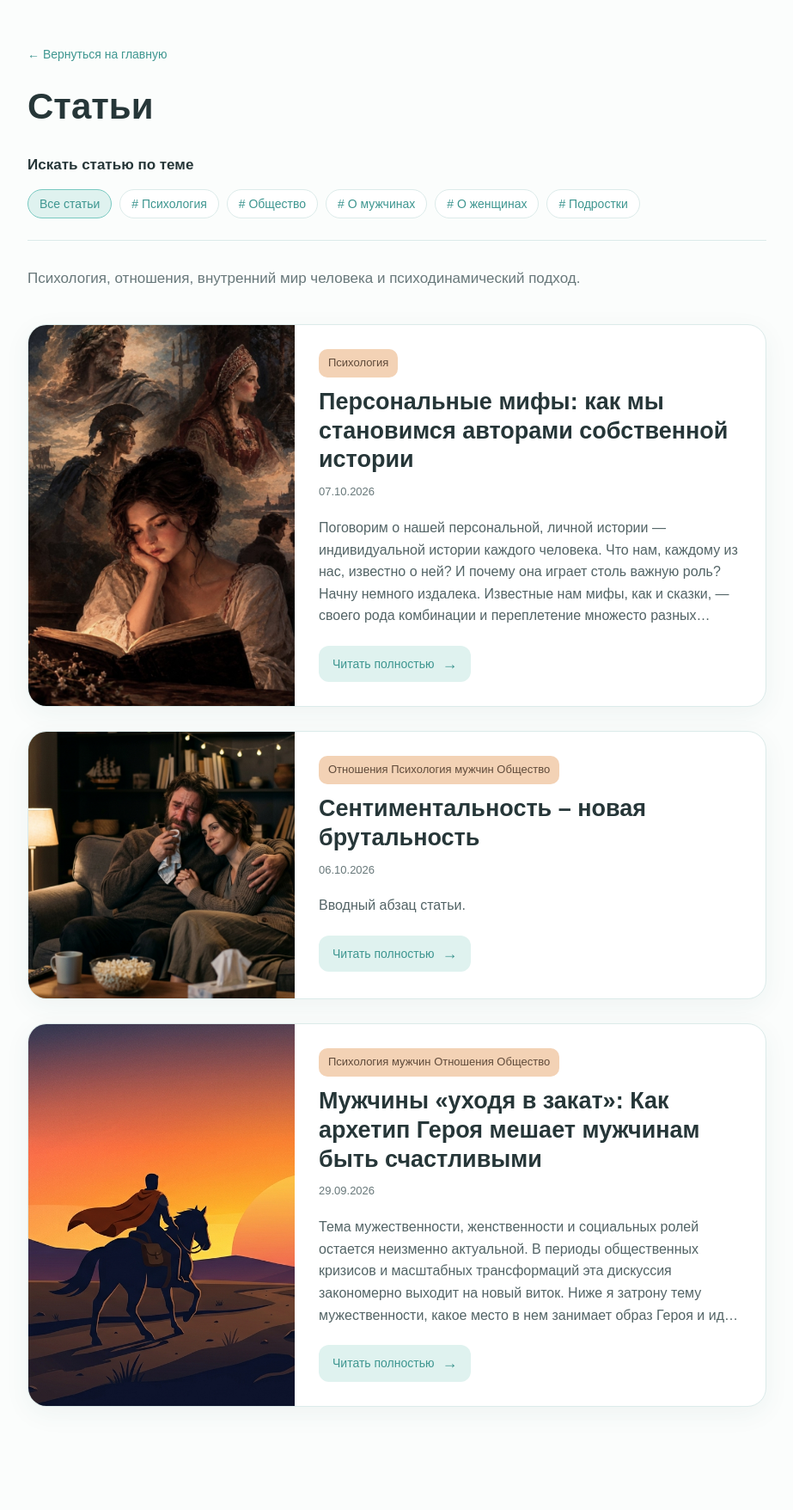
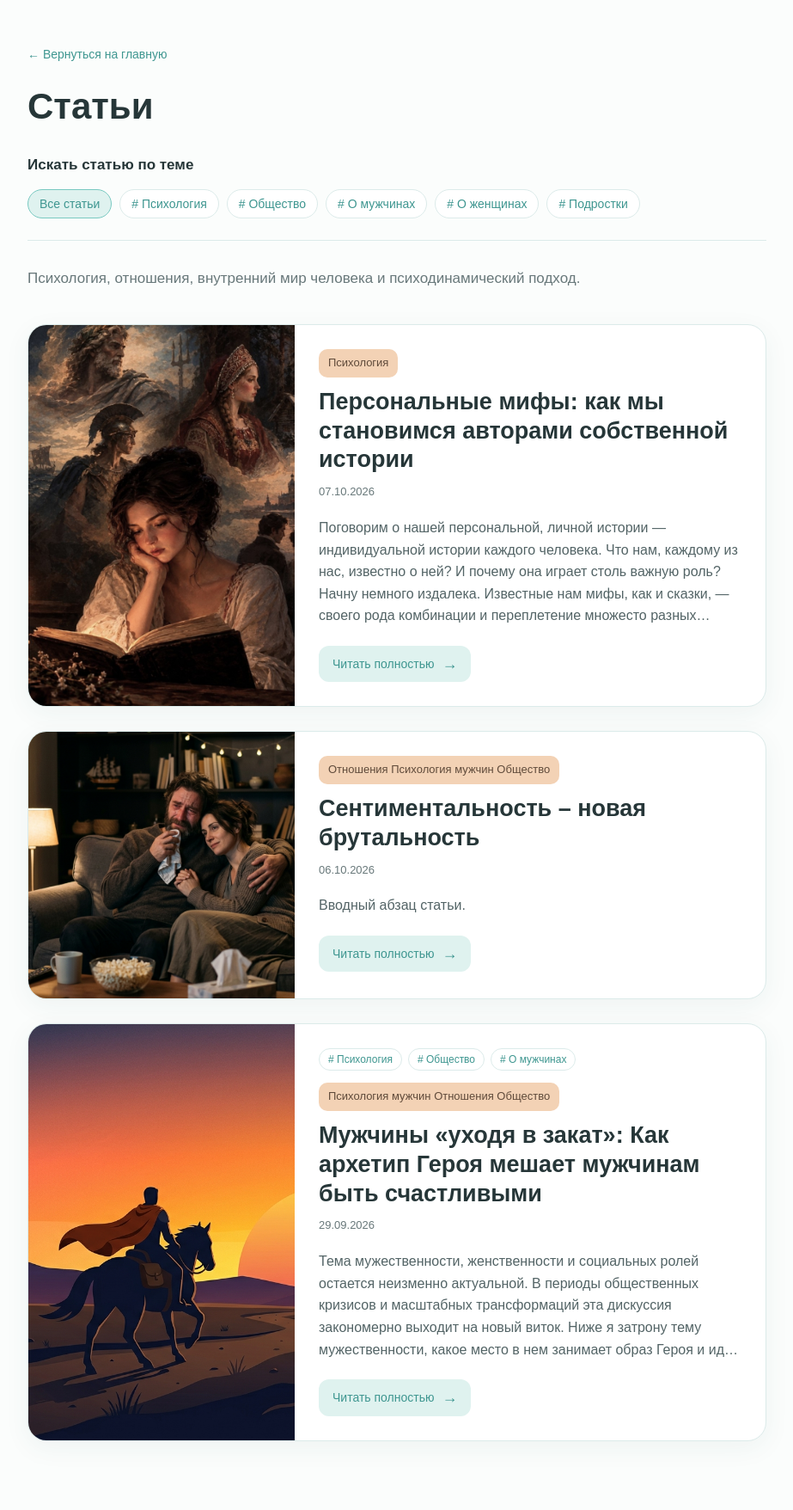
Before and after one commit to zerbe25-gif/zerbe25-gif.github.io, a Jekyll site: the page built from articles.md, in a window 1280 px wide. Shown: the whole page at 86% size, without its empty margins (178-1101 px from the left). Built offline with Jekyll 4.4.1, drawn with Linux system fonts in a browser that asks for light colours; before the commit the page ends 1716 px from its top, so only the background shows below that.

Commit message:
Update 2026-09-29-muzhchiny-ukhodya-v-zakat.md

```diff
--- a/_posts/2026-09-29-muzhchiny-ukhodya-v-zakat.md
+++ b/_posts/2026-09-29-muzhchiny-ukhodya-v-zakat.md
@@ -4,6 +4,10 @@ title: "Мужчины «уходя в закат»: Как архетип Ге
 date: 2026-09-29
 category: "Психология мужчин Отношения Общество"
 image: "/images/Atikel 1.jpeg"
+tags:
+  - "Психология"
+  - "Общество"
+  - "О мужчинах"
 ---
 Тема мужественности, женственности и социальных ролей остается неизменно актуальной. В периоды общественных кризисов и масштабных трансформаций эта дискуссия закономерно выходит на новый виток. Ниже я затрону тему мужественности, какое место в нем занимает образ Героя и идея самоотречения. Я буду обращаться к образам культуры, которая, на мой взгляд, отражает динамические процессы, происходящие в обществе.
 
```
